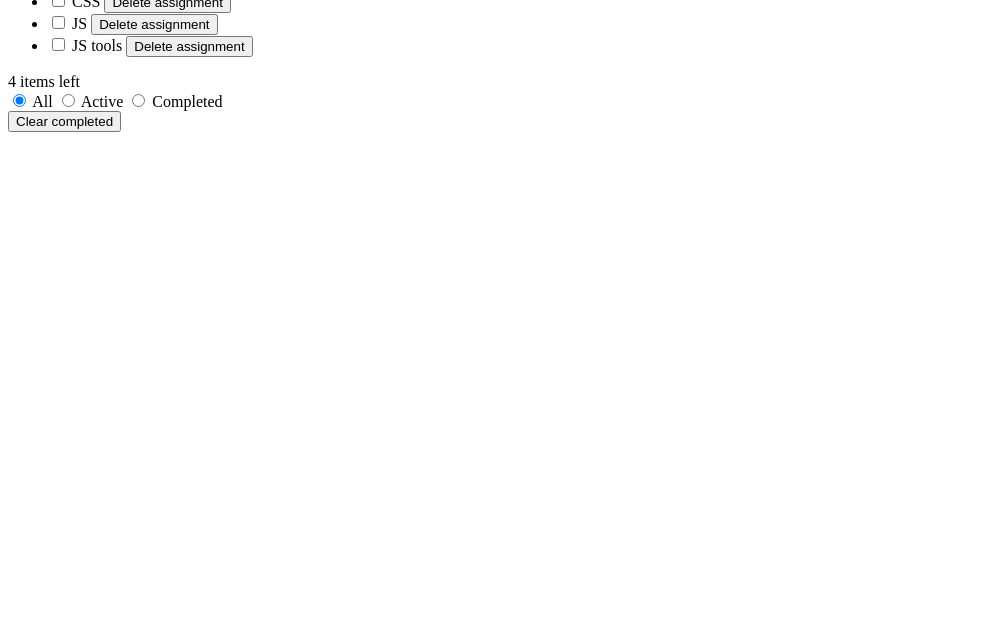
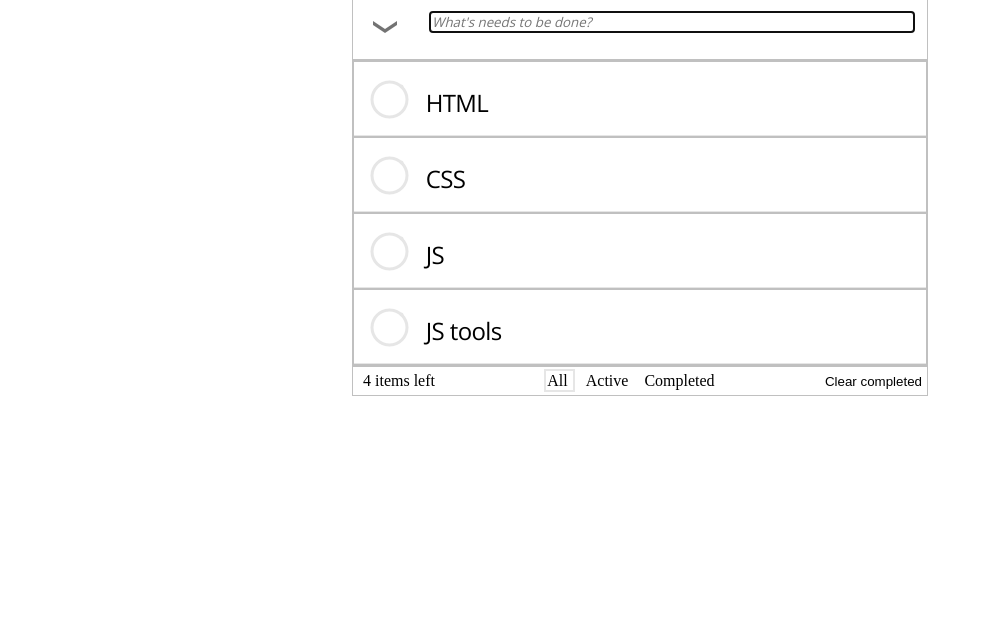
Before and after one commit to ok-technopolis-autumn-2019/Vladislav_Zybkin, a plain HTML site: page index.html in a window 1280 px wide. Shown: the part 169-800 px from the top of the page, without its empty margins (0-983 px from the left). Drawn offline with nearby package versions, Linux system fonts and the light colour scheme.

Commit message:
add styles to todos-list and insagnificant change in index.html file

```diff
--- a/index.html
+++ b/index.html
@@ -3,11 +3,13 @@
   <head>
     <meta charset="UTF-8" />
     <title>Todo list</title>
+    <link href="main.css" rel="stylesheet">
+    <link href="https://fonts.googleapis.com/css?family=Open+Sans:300&display=swap" rel="stylesheet">
   </head>
   <body>
     <div class="todo-app">
       <header class="todo-app__header">
-        <h1 class="title">Todos</h1>
+        <h1 class="title">todos</h1>
       </header>
       <main class="todo-app__frame">
         <section class="todo-app__main-controls main-controls">
@@ -26,9 +28,12 @@
                   type="checkbox"
                   class="assignment-item__status"
                   aria-label="Completed assignment: HTML"
+                  id="HTML-checkbox"
                 />
-                <span class="assignment-item__text" role="listitem">HTML</span>
-                <button class="assignment-item__delte-button">Delete assignment</button>
+                <label class="input-assignment"for="HTML-checkbox">
+                  <span class="assignment-item__text" role="listitem">HTML</span>
+                </label>
+                <button class="assignment-item__delete-button">Delete assignment</button>
               </div>
               <div class="assignment-item-edit" hidden="hidden">
                 <input
@@ -45,9 +50,12 @@
                   type="checkbox"
                   class="assignment-item__status"
                   aria-label="Completed assignment: CSS"
+                  id="CSS-checkbox"
                 />
-                <span class="assignment-item__text" role="listitem">CSS</span>
-                <button class="assignment-item__delte-button">Delete assignment</button>
+                <label class="input-assignment" for="CSS-checkbox">
+                  <span class="assignment-item__text" role="listitem">CSS</span>
+                </label>
+                <button class="assignment-item__delete-button">Delete assignment</button>
               </div>
               <div class="assignment-item-edit" hidden="hidden">
                 <input
@@ -64,9 +72,12 @@
                   type="checkbox"
                   class="assignment-item__status"
                   aria-label="Completed assignment: JS"
+                  id="JS-checkbox"
                 />
-                <span class="assignment-item__text" role="listitem">JS</span>
-                <button class="assignment-item__delte-button">Delete assignment</button>
+                <label class="input-assignment" for="JS-checkbox">
+                  <span class="assignment-item__text" role="listitem">JS</span>
+                </label>
+                <button class="assignment-item__delete-button">Delete assignment</button>
               </div>
               <div class="assignment-item-edit" hidden="hidden">
                 <input
@@ -83,9 +94,12 @@
                   type="checkbox"
                   class="assignment-item__status"
                   aria-label="Completed assignment: JS tools"
+                  id="JS-tools-checkbox"
                 />
-                <span class="assignment-item__text" role="listitem">JS tools</span>
-                <button class="assignment-item__delte-button">Delete assignment</button>
+                <label class="input-assignment" for="JS-tools-checkbox">
+                  <span class="assignment-item__text" role="listitem">JS tools</span>
+                </label>
+                <button class="assignment-item__delete-button">Delete assignment</button>
               </div>
               <div class="assignment-item-edit" hidden="hidden">
                 <input
@@ -103,16 +117,16 @@
               <div class="assignments-counter">4 items left</div>
             </div>
             <div class="actions-bar__item" role="group" aria-label="Filter assignments by status">
-              <label class="assignments-filter">
-                <input type="radio" class="assignment-filter__input" name="filter" checked="checked" value="All" role="radio" />
+              <input type="radio" class="assignments-filter__input" name="filter" checked="checked" value="All" role="radio" id="all-radio"/>
+              <label for="all-radio" class="assignments-filter">
                 <span class="assignments-filter__text" aria-label="Select all assignments">All</span>
               </label>
-              <label class="assignments-filter">
-                <input type="radio" class="assignment-filter__input" name="filter" value="Active" role="radio" />
+              <input type="radio" class="assignments-filter__input" name="filter" value="Active" role="radio" id="active-radio"/>
+              <label for="active-radio" class="assignments-filter">
                 <span class="assignments-filter__text" aria-label="Select active assignments">Active</span>
               </label>
-              <label class="assignments-filter">
-                <input type="radio" class="assignment-filter__input" name="filter" value="Completed" role="radio" />
+              <input type="radio" class="assignments-filter__input" name="filter" value="Completed" role="radio" id ="completed-radio"/>
+              <label for="completed-radio" class="assignments-filter">
                 <span class="assignments-filter__text" aria-label="Select completer assignments">Completed</span>
               </label>
             </div>
--- /dev/null
+++ b/main.css
@@ -0,0 +1,169 @@
+
+.todo-app {
+  display: flex;
+  flex-direction: column;
+  align-items: center;
+  align-content: center;
+}
+
+.todo-app section {
+  border: 1px solid silver;
+}
+
+.todo-app__header h1 {
+  font-size: 100px;
+  font-family: 'Open Sans', sans-serif;
+  font-weight: 100;
+  line-height: 21px;
+  letter-spacing: -2.5px;
+  color: #CCCCCC;
+}
+
+.todo-app__main-controls {
+  display: flex;
+  justify-content: space-between;
+  padding: 17px;
+}
+
+.main-controls__create-new input[type="text"] {
+  border: none;
+  font-family: 'Open Sans', sans-serif;
+  font-style: italic;
+  width: 100%;
+}
+
+.main-controls__create-new {
+  flex-grow: 10;
+}
+
+.main-controls__select-all {
+  flex-grow: 1;
+}
+
+.main-controls__select-all-button {
+  background-color: #FFFFFF;
+  background-image: url(images/select-all.png);
+  width: 30px;
+  height: 30px;
+  background-repeat: no-repeat;
+  background-position: center;
+  border: hidden;
+  text-indent: -100cm;
+  flex-grow: 1;
+}
+
+.todo-app__assignments-list ul {
+  display: flex;
+  align-content: flex-start;
+  flex-direction: column;
+  margin: 0px;
+  padding: 0px;
+}
+
+.todo-app__assignment-item  {
+  border: 1px solid silver;
+  list-style-type: none;
+}
+
+.assignment-item__current-view {
+  display: flex;
+  width: 562px;
+  height: 64px;
+  align-items: center;
+  padding: 5px;
+  box-shadow: inset 0 -1px #E6E6E6;
+  min-height: 30px;
+}
+
+.assignment-item__current-view:hover {
+  background-color: lightgray;
+}
+
+.assignment-item__current-view input[type="checkbox"] {
+  flex-grow: 1;
+  position: absolute;
+  opacity: 0;
+  vertical-align: bottom;
+}
+
+.input-assignment:before {
+  content: " ";
+  margin-left: 11px;
+  margin-right: 10px;
+  display: inline-block;
+  background-repeat: no-repeat;
+  width: 40px;
+  height: 40px;
+  position: relative;
+  background-image: url(images/notdone.png);
+  vertical-align: bottom
+}
+
+input[type="checkbox"]:checked + .input-assignment:before {
+  width: 40px;
+  height: 40px;
+  background-image: url(images/done.png);
+}
+
+.assignment-item__current-view label {
+  flex-grow: 20;
+  font-family: 'Open Sans', sans-serif;
+  font-size: 24px;
+  vertical-align: center;
+  text-align: left;
+  letter-spacing: -0.6px;
+}
+
+.assignment-item__current-view .assignment-item__delete-button {
+  display: none;
+}
+
+.assignment-item__current-view:hover .assignment-item__delete-button {
+  background-color: lightgray;
+  display: inline;
+  background-image: url(images/close.png);
+  background-repeat: no-repeat;
+  background-position: center;
+  border: hidden;
+  text-indent: -100cm;
+  flex-grow: 1;
+}
+
+.assignments-counter {
+  margin-left: 5px;
+}
+
+.todo-app__actions-bar {
+  display: flex;
+  justify-content: space-between;
+  align-items: center;
+  padding: 5px;
+}
+
+.assignments-filter {
+  margin: 5px;
+  padding: 1px;
+  width: 33px;
+  height: 22px;
+  align-items: center;
+}
+
+input[type="radio"]:checked + .assignments-filter {
+  margin: 5px;
+  padding: 1px;
+  border: 2px solid #E6E6E6;
+}
+
+.assignments-filter__input {
+  display: none;
+}
+
+.assignment-filter__text {
+  text-align: right;
+}
+
+.assignments-clear-completed-button {
+  padding: 0;
+  border: none;
+  background: none;
+}
```
Also changed, not shown: images/close.png (added), images/done.png (added), images/notdone.png (added).
